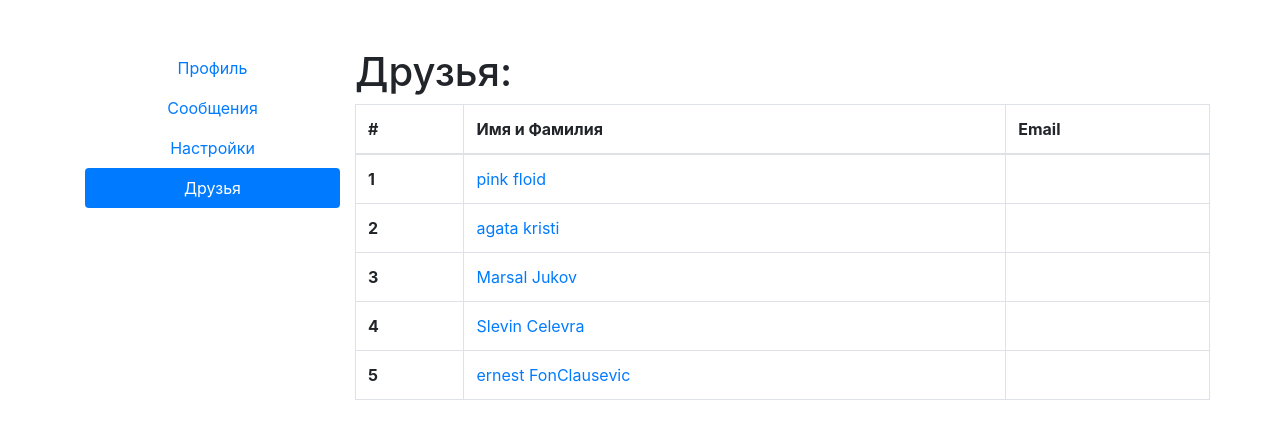
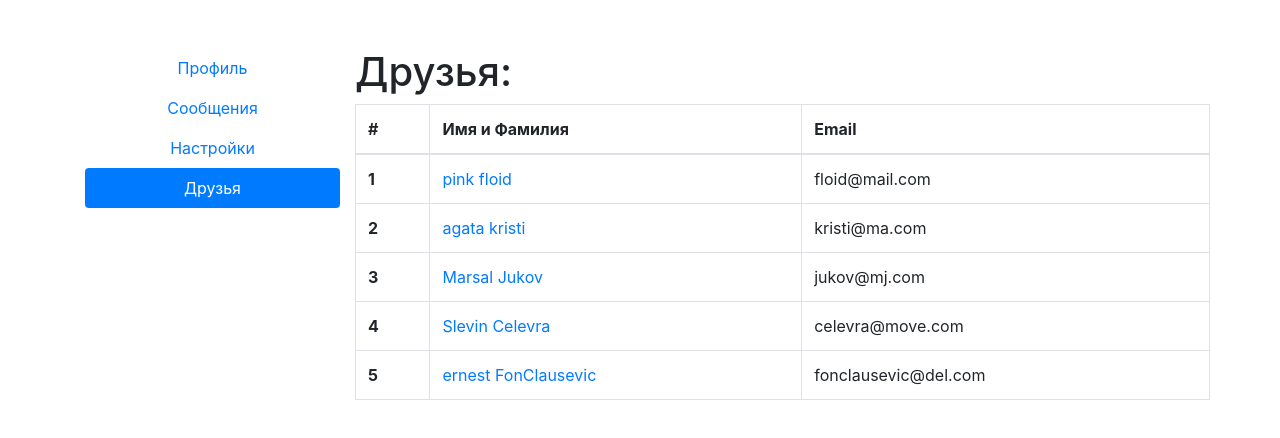
Before and after one commit to unit203/react-app, a React (Create React App) app: page /friends in a window 1280 px wide. Shown: the top 438 px of the page. Built offline with nearby package versions, Linux system fonts and the light colour scheme.

Commit message:
Добавление почты в поля пользователей. Без проблемы с добавлением пользователей и адресной строкой

```diff
--- a/src/components/Friends.jsx
+++ b/src/components/Friends.jsx
@@ -1,14 +1,14 @@
 import { NavLink } from "react-router-dom";
 
 const TableRow = (props) => {
+
   return (
     <tr>
-      <th scope="row">{props.index + 1}</th>
+      <th scope="row">{props.index +1}</th>
       <td>
         <NavLink to={"/profile/" + props.id}>{props.name} {props.lastname}</NavLink>
         </td>
-
-      <td></td>
+      <td>{props.email}</td>
     </tr>
   );
 };
@@ -20,7 +20,7 @@ export const Friends = (props) => {
   let userRow = [];
 
   for (let i = 0; i < userCount; i++) {
-    userRow.push(<TableRow index={i} key={i} name={users[i].name} lastname={users[i].lastname} />)
+    userRow.push(<TableRow index={i} key={i} name={users[i].name} lastname={users[i].lastname} id={users[i].id} email={users[i].email}/>)
   }
 
 
--- a/src/components/state.jsx
+++ b/src/components/state.jsx
@@ -16,11 +16,10 @@ const users = {
 }
 
 export function getUser(userId) {
+  console.log(users);
   for (let i = 0; i < Object.keys(users).length; i++) {
-    console.log(users);
-    console.log(users[i]);
+    // console.log(users[i]);
     if (users[i].id == userId) return users[i];
-    return user
   }
 
 
```
